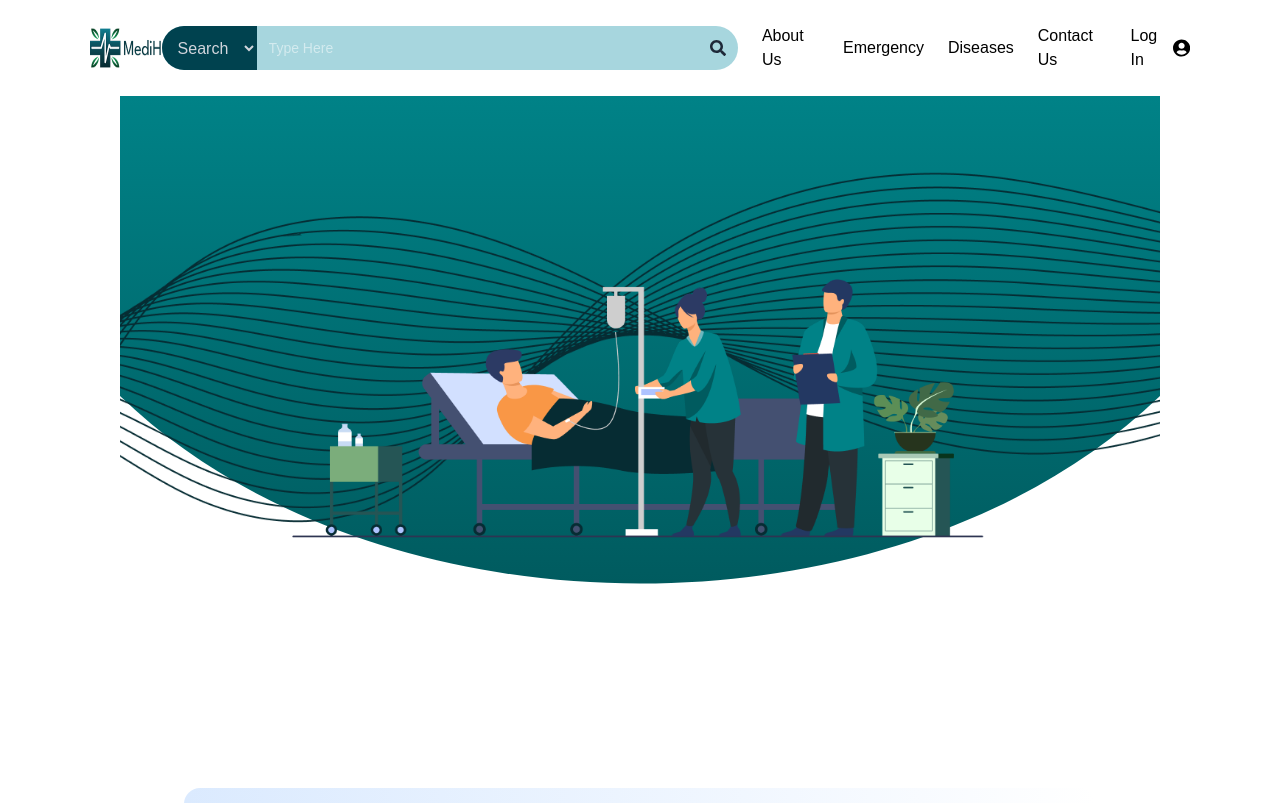
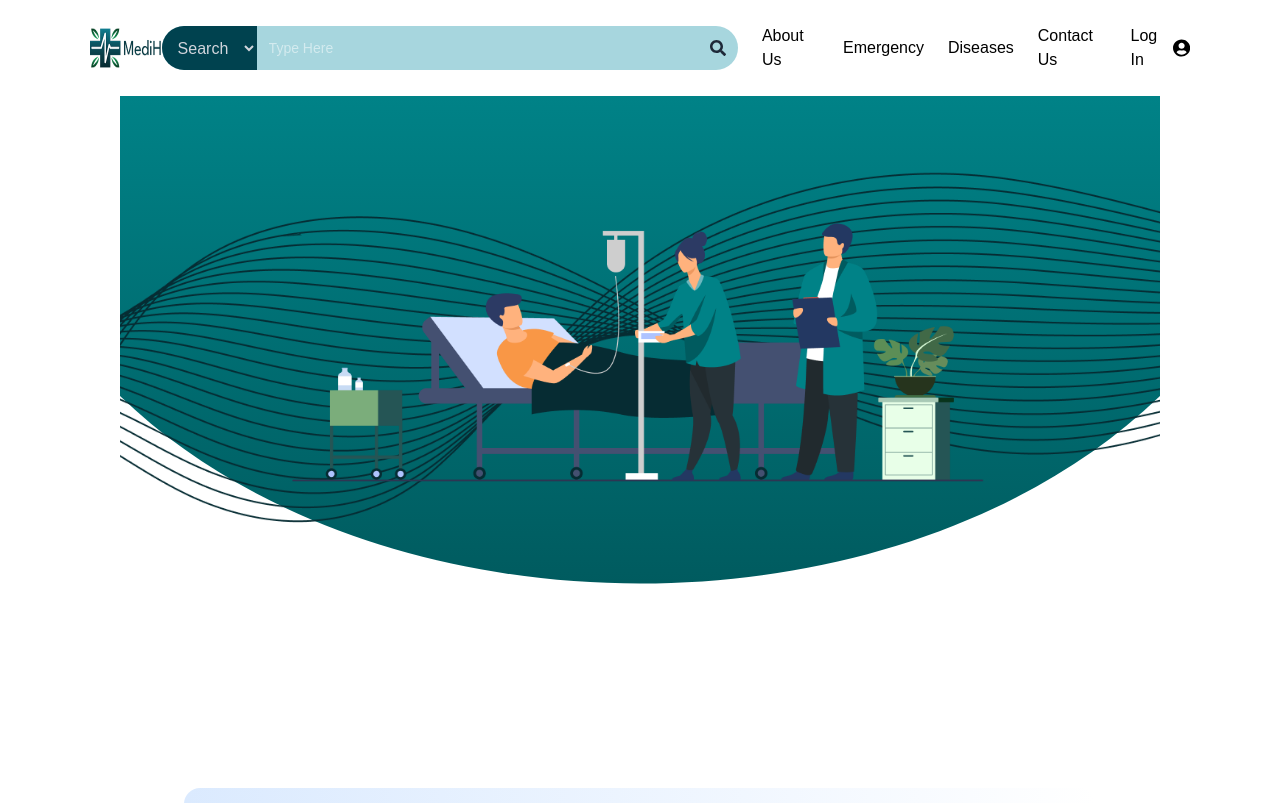
Before and after one commit to bytespathsolutions/BCID001-MysticBug, a React (Vite) app in the folder MysticBug/: page / in a window 1280 px wide. Shown: the top 803 px of the page. Built offline with nearby package versions, Linux system fonts and the light colour scheme.

Commit message:
add dynamic banner component

```diff
--- a/MysticBug/src/components/Banner.jsx
+++ b/MysticBug/src/components/Banner.jsx
@@ -1,6 +1,6 @@
 import { images } from "../assets/assets";
 
-const Banner = () => {
+const Banner = ({ src, text = "", para = "" }) => {
   return (
     <div className="relative w-full min-h-[400px] sm:min-h-[500px] md:min-h-[600px] lg:min-h-[660px] overflow-visible">
       {/* SVG - Hidden on small screens */}
@@ -37,13 +37,19 @@ const Banner = () => {
       />
 
       {/* Homepage Image - Responsive positioning */}
-      <div className="relative flex justify-center items-center h-full pt-8 sm:pt-12 md:pt-20 lg:pt-24">
+      <div className="relative flex justify-center items-center h-full pt-8 sm:pt-12 md:pt-10">
         <img
-          src={images.homepage}
+          src={src}
           alt="homepage"
           className="relative z-20 w-full max-w-[500px] md:max-w-[600px] lg:max-w-[700px] h-auto object-contain"
         />
       </div>
+      <h1 className="absolute left-1/2 transform -translate-x-1/2 -translate-y-[20px] text-white font-semibold text-3xl">
+        {text}
+      </h1>
+      <p className="mt-5 md:mt-10 text-center text-gray-300 md:text-black font-normal text-base pb-4">
+        {para}
+      </p>
 
       {/* Simple background for small screens */}
       <div className="md:hidden absolute inset-0 bg-gradient-to-b from-[#008287] to-[#005B5F] -z-10"></div>
--- a/MysticBug/src/pages/Homepage.jsx
+++ b/MysticBug/src/pages/Homepage.jsx
@@ -4,7 +4,7 @@ import { icons } from "../assets/assets"
 const Homepage = () => {
   return (
     <div className="max-w-[1440px] mx-auto min-h-screen sm:px-15 sm:py-2.5 ">
-      <Banner />
+      <Banner src={images.homepage} />
       {/* chatbot section */}
       <div className="px-4 sm:px-8 md:px-12 lg:px-16 py-6 sm:py-8 pb-20 sm:pb-28 relative">
         <div className="bg-gradient-to-r from-blue-100 to-white rounded-xl sm:rounded-2xl flex flex-col md:flex-row justify-between items-start md:items-center gap-4 sm:gap-6 p-4 sm:p-6 md:p-8">
```
